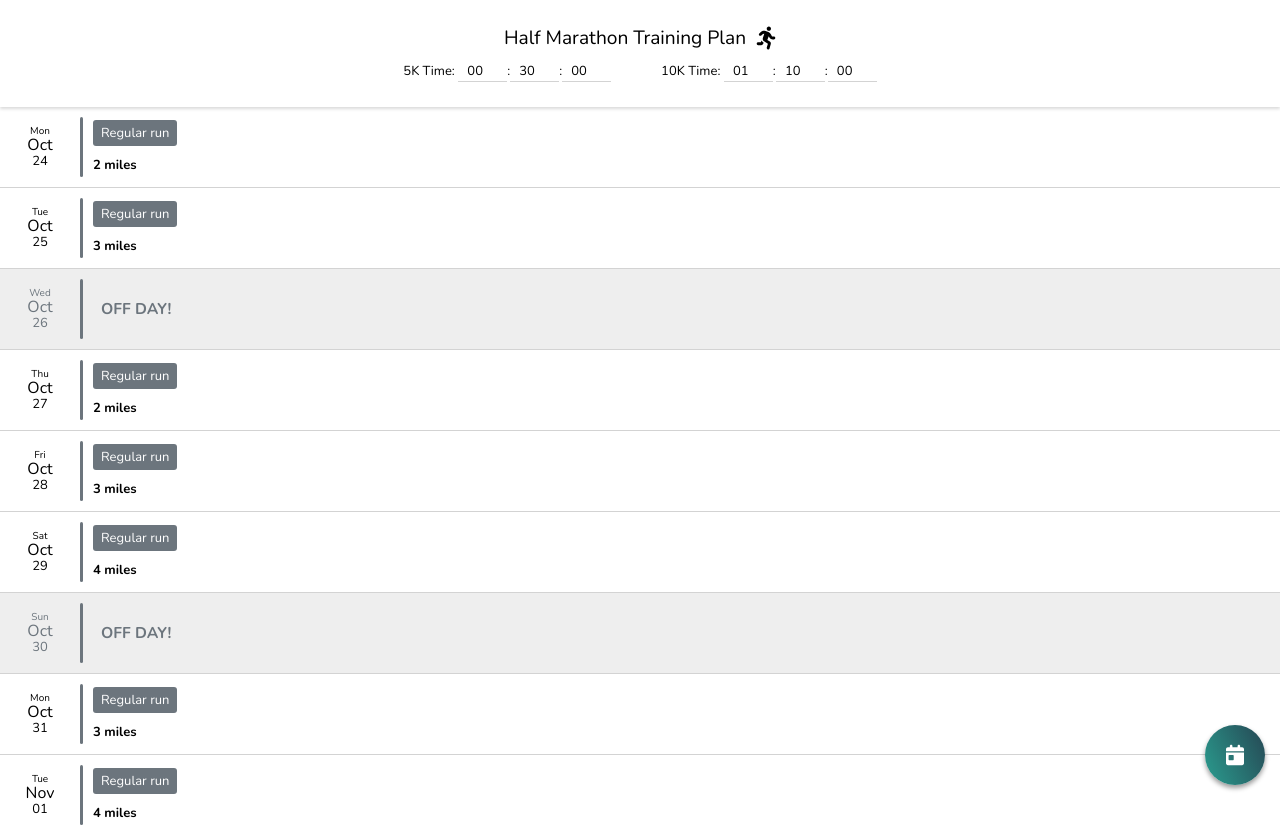
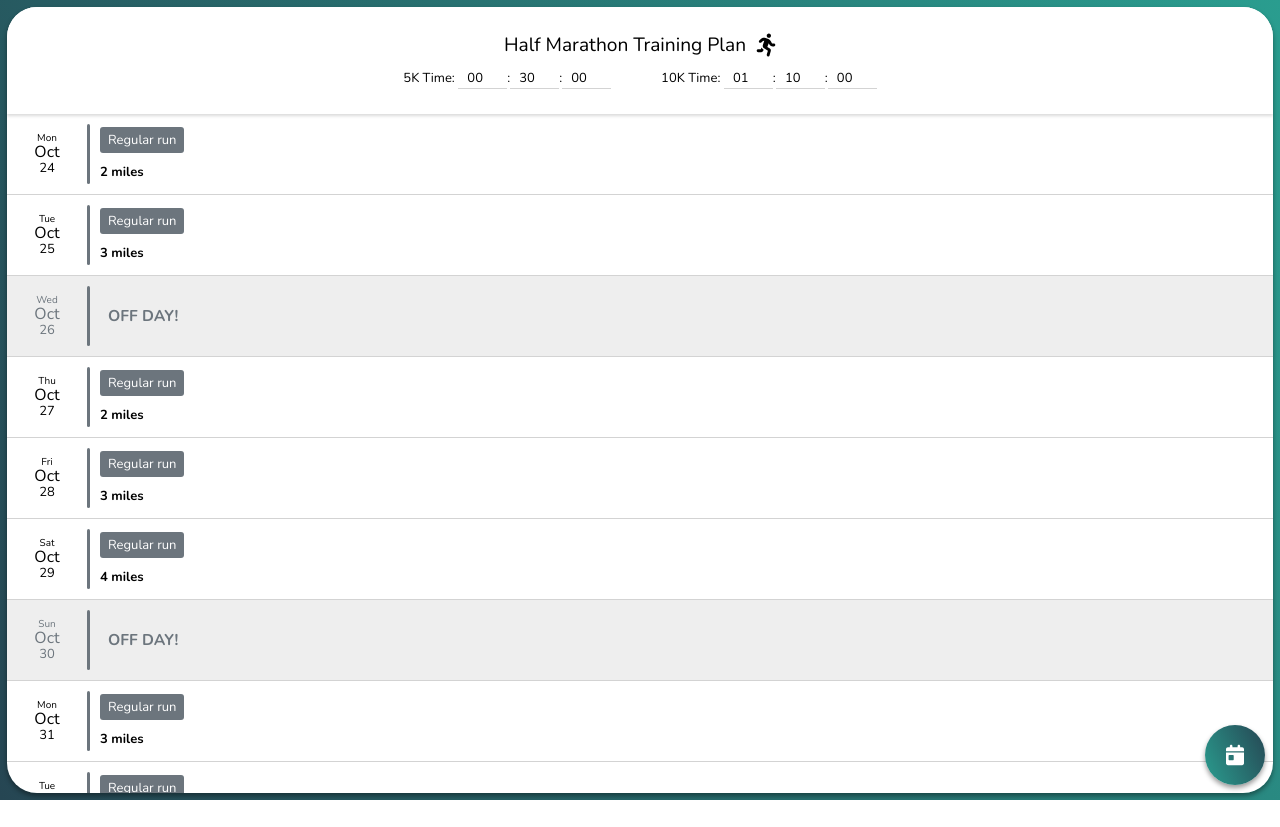
Before and after one commit to Jason-Mollerup/training-plans, a React (Create React App) app: page / in a window 1280 px wide. Shown: the top 827 px of the page. After the commit the page ends 800 px from the top, so only its background shows below. Built offline with nearby package versions, Linux system fonts and the light colour scheme.

Commit message:
try a background gradient

```diff
--- a/src/App.css
+++ b/src/App.css
@@ -6,9 +6,19 @@ html,
 body,
 input,
 a,
-.App {
+.App,
+div {
   font-family: 'Nunito', sans-serif;
   scroll-behavior: smooth;
+}
+
+html,
+body,
+#root,
+.App {
+  height: 100%;
+  margin: 0 !important;
+  padding: 0 !important;
 }
 
 .App-logo {
--- a/src/App.js
+++ b/src/App.js
@@ -68,12 +68,22 @@ const styles = {
     borderBottom: '0.01rem solid lightgray',
     margin: 0,
     textAlign: 'center',
-
+  },
+  backgroundWrapper: {
+    backgroundColor: 'black',
+    padding: '7px',
+    height: 'calc(100% - 14px)',
+    background: 'linear-gradient(65deg, #264653, #2a9d8f)',
   },
   wrapper: {
     display: 'flex',
     flexDirection: 'column',
     width: '100%',
+    borderRadius: '30px',
+    backgroundColor: 'white',
+    overflowY: 'scroll',
+    height: '100%',
+    boxShadow: '0 3px 5px rgba(0, 0, 0, .4)',
   },
   dayWrapper: {
     padding: '10px',
@@ -463,6 +473,7 @@ function App() {
       <a style={styles.todayButton} href='#today' onClick={setScrollMargin}>
         <img style={{ width: '18px', color: 'white' }} src={todayIcon} alt='running'/>
       </a>
+      <div style={styles.backgroundWrapper}>
         <div style={styles.wrapper}>
           <div id='header' style={styles.header}>
             <div style={{ display: 'flex', justifyContent: 'center' }}>
@@ -588,6 +599,7 @@ function App() {
           })}
         </div>
       </div>
+    </div>
   )
 }
 
```
Lines whose indentation alone changed are shown as unchanged.
